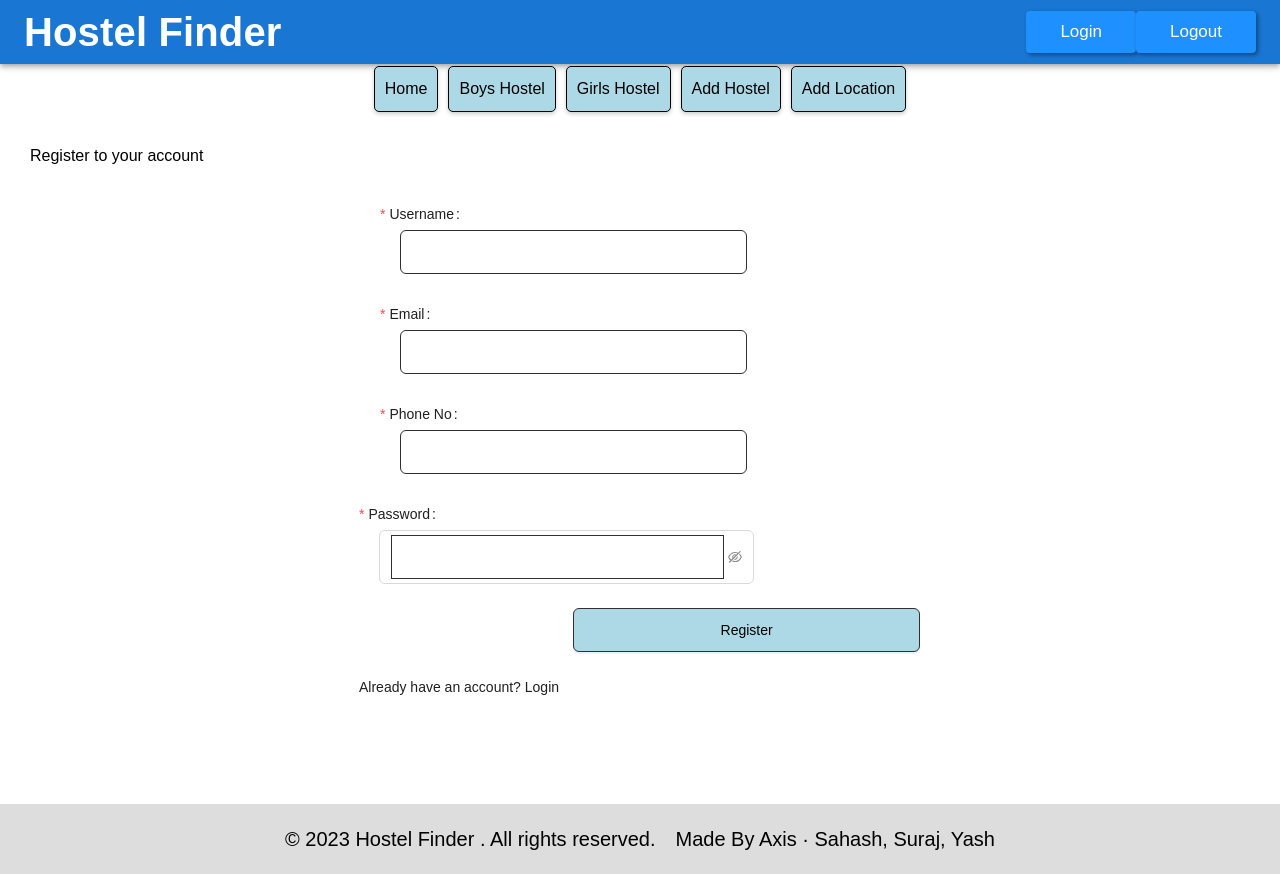
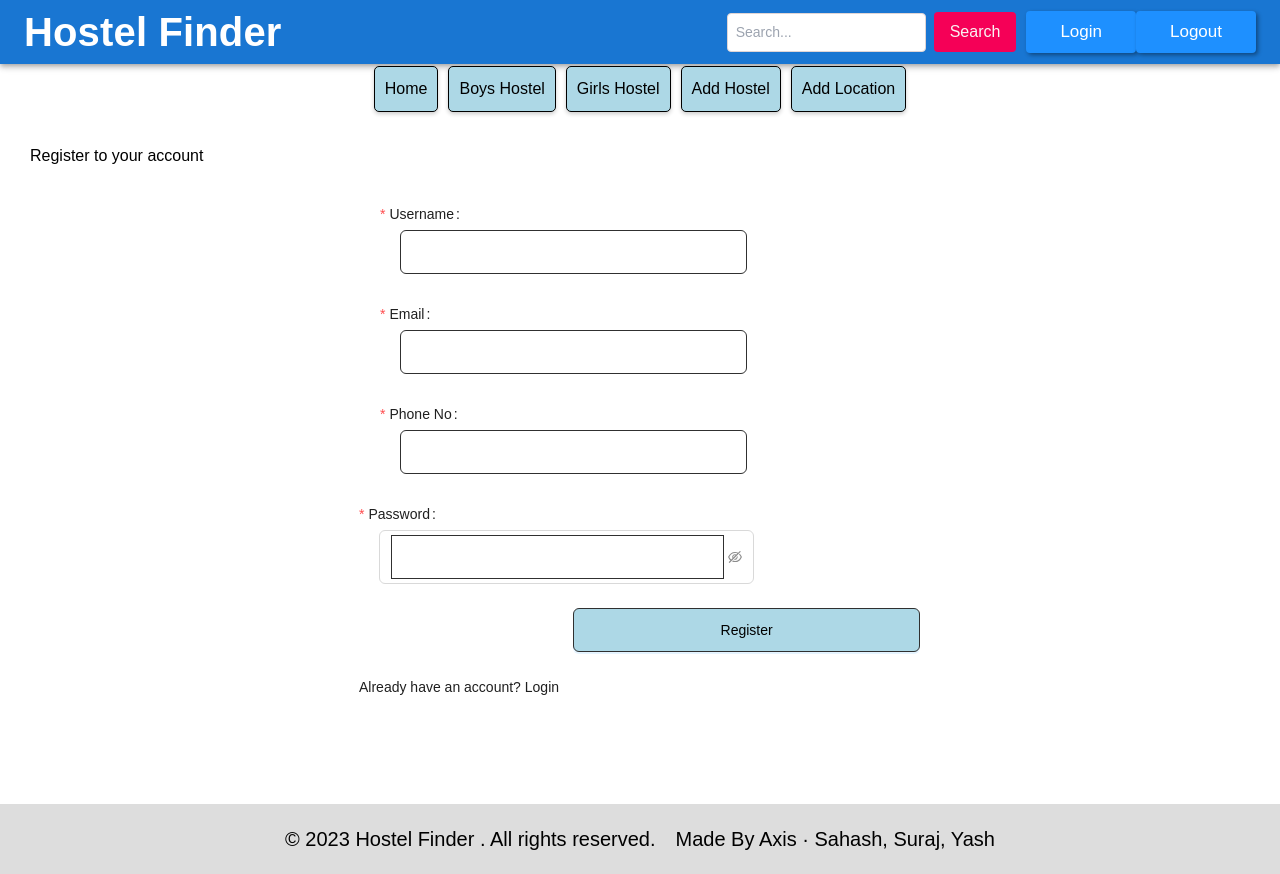
Before and after one commit to SahashChaudhary/HostelFinder, a React (Vite) app in the folder frontend/: page /register in a window 1280 px wide. Built offline with nearby package versions, Linux system fonts and the light colour scheme.

Commit message:
searchbar

```diff
--- a/frontend/src/component/Header.jsx
+++ b/frontend/src/component/Header.jsx
@@ -1,4 +1,5 @@
 import * as React from "react";
+import { useState } from "react";
 import AppBar from "@mui/material/AppBar";
 import Box from "@mui/material/Box";
 import Toolbar from "@mui/material/Toolbar";
@@ -8,6 +9,7 @@ import "./nav.css";
 
 const Header = () => {
   const location = useLocation();
+  const [inputValue, setInputValue] = useState("");
 
   // Check if the current location is the login page
   const isLoginPage = location.pathname === "/login";
@@ -19,10 +21,25 @@ const Header = () => {
           <Toolbar>
             <Typography variant="h6" component="div" sx={{ flexGrow: 1 }}>
               <Link to="/" className="nav-title">
-                {" "}
                 Hostel Finder
               </Link>
             </Typography>
+
+            {/* search bar here */}
+            {!isLoginPage && (
+              <div className="search-bar">
+                <input
+                  type="text"
+                  placeholder="Search..."
+                  value={inputValue}
+                  onChange={(e) => setInputValue(e.target.value)}
+                  className="search-input"
+                  style={{ color: "black" }}
+                />
+                <button className="search-button">Search</button>
+              </div>
+            )}
+
             {!isLoginPage && (
               <Link to="/login" color="inherit">
                 <button className="nav-button">Login</button>
--- a/frontend/src/component/nav.css
+++ b/frontend/src/component/nav.css
@@ -34,3 +34,33 @@
  .nav-button:active {
   transform: translate(0em, 0.2em);
  }
+
+ .search-bar {
+  display: flex;
+  align-items: center;
+}
+
+.search-input {
+  padding: 8px;
+  border: 1px solid #dfd5d5;
+  border-radius: 4px;
+  margin-right: 8px;
+  font-size: 14px;
+  color: black;
+}
+
+.search-button {
+  padding: 8px 16px;
+  background-color: #f50057;
+  color: rgb(250, 243, 243);
+  border: none;
+  border-radius: 4px;
+  font-size: px;
+  cursor: pointer;
+  margin-right: 10px;
+
+}
+
+.search-button:hover {
+  background-color: #d5004f;
+}
--- a/frontend/src/container/addHostel/addHostel.jsx
+++ b/frontend/src/container/addHostel/addHostel.jsx
@@ -11,11 +11,12 @@ const AddHostel = () => {
 
   return (
     <Layout>
-      <div>
+      <div style={{ display: 'flex', justifyContent: 'center', alignItems: 'center', height: '10vh'}}>
         <Button
           onClick={() => {
             isGirlsHostel ? setIsGirlsHostel(false) : setIsGirlsHostel(true);
           }}
+          style={{ backgroundColor: 'red', color: 'white' }}
         >
           {isGirlsHostel ? "Change to Boys Hostel" : "Change to Girls Hostel"}
         </Button>
--- a/frontend/src/pages/home/coverImage.jsx
+++ b/frontend/src/pages/home/coverImage.jsx
@@ -2,8 +2,25 @@ import coverImage from "../../assets/coverImage.jpg";
 
 export default function CoverImage() {
   return (
-    <div className="cover_image_container w-screen h-[40vh] mt-4">
+    <div className="cover_image_container w-screen h-[40vh] mt-4 relative">
       <img className="w-full h-full" src={coverImage} alt="/" />
+      <div className="overlay absolute top-0 left-0 w-full h-full bg-black opacity-40"></div>
+      <div className="text-container absolute top-1/2 left-1/2 transform -translate-x-1/2 -translate-y-1/2 text-white text-center">
+        <h1 className="text-5xl font-bold ">Home for every student</h1>
+        <h1 className="text-2xl font-bold">Simplest Way to find the hostel</h1>
+
+      </div>
     </div>
   );
 }
+
+
+// import coverImage from "../../assets/coverImage.jpg";
+
+// export default function CoverImage() {
+//   return (
+//     <div className="cover_image_container w-screen h-[40vh] mt-4">
+//       <img className="w-full h-full" src={coverImage} alt="/" />
+//     </div>
+//   );
+// }
```
Also changed, not shown: frontend/src/container/addHostel/addHostel.css (line endings or trailing spaces).
